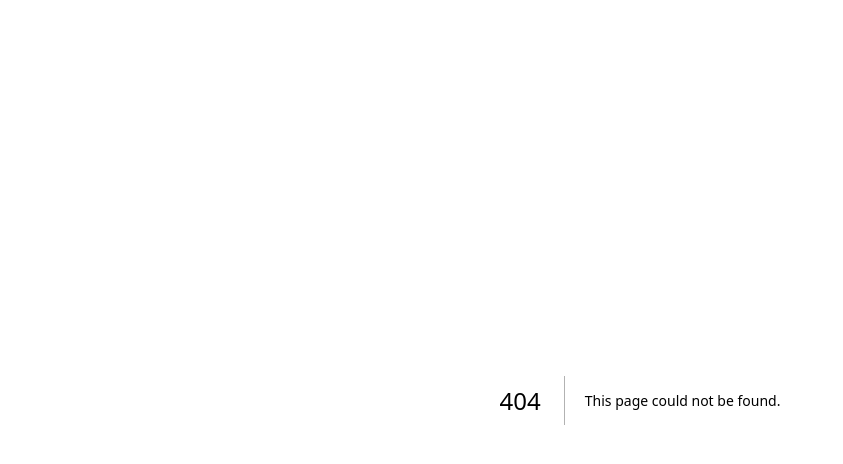
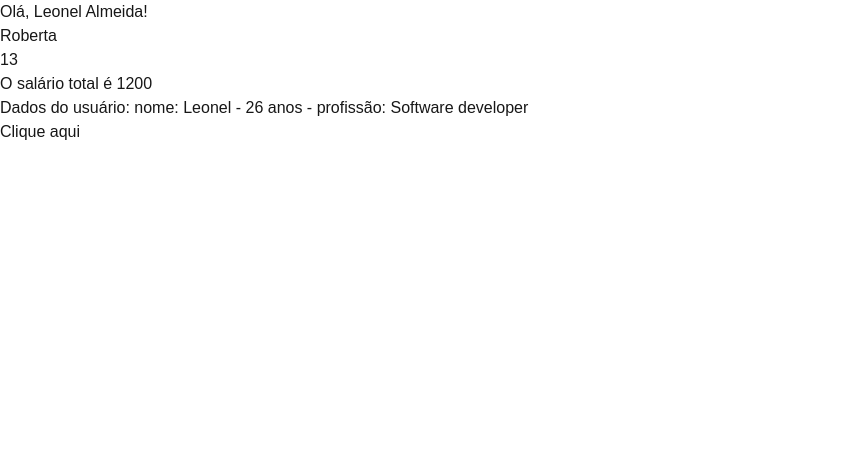
Before and after one commit to Leonel-p-a/estudos-react-e-next, a Next.js app: page /fundamentals/1_integration in a window 1280 px wide. Before the commit this address had no page. Shown: the top 464 px of the page, without its empty margins (0-843 px from the left). Built offline with nearby package versions, Linux system fonts and the light colour scheme.

Commit message:
Update: Prosseguindos nos estudos de React/Next.js

```diff
--- /dev/null
+++ b/src/app/fundamentals/1_integration/page.tsx
@@ -0,0 +1,39 @@
+export default function Page() {
+
+    const rule = <h1>Maior de idade</h1>;
+    const name = 'Leonel Almeida';
+    const id = 'documentId' //document.getElementById('id');
+    const lista = [
+        <h1>Leonel</h1>,
+        <h1>Roberta</h1>,
+        <h1>Manuela</h1>,
+        <h1>Leandro</h1>,
+        <h1>Lis</h1>,
+    ]
+
+    let salary = 1000;
+    let bonus = 200;
+
+    const user = {
+        name: 'Leonel',
+        age: 26,
+        profession: 'Software developer',
+    }
+
+    function MyButton() {
+        return (
+            <button>Clique aqui</button>
+        )
+    }
+
+    return (
+        <div id={id}>
+            <p>Olá, {name}!</p>
+            {lista[1]}
+            <p>{10 + 3}</p>
+            <p>O salário total é {salary + bonus}</p>
+            <p>Dados do usuário: nome: {user.name} - {user.age} anos - profissão: {user.profession}</p>
+            {MyButton()}
+        </div>
+    )
+}
```
